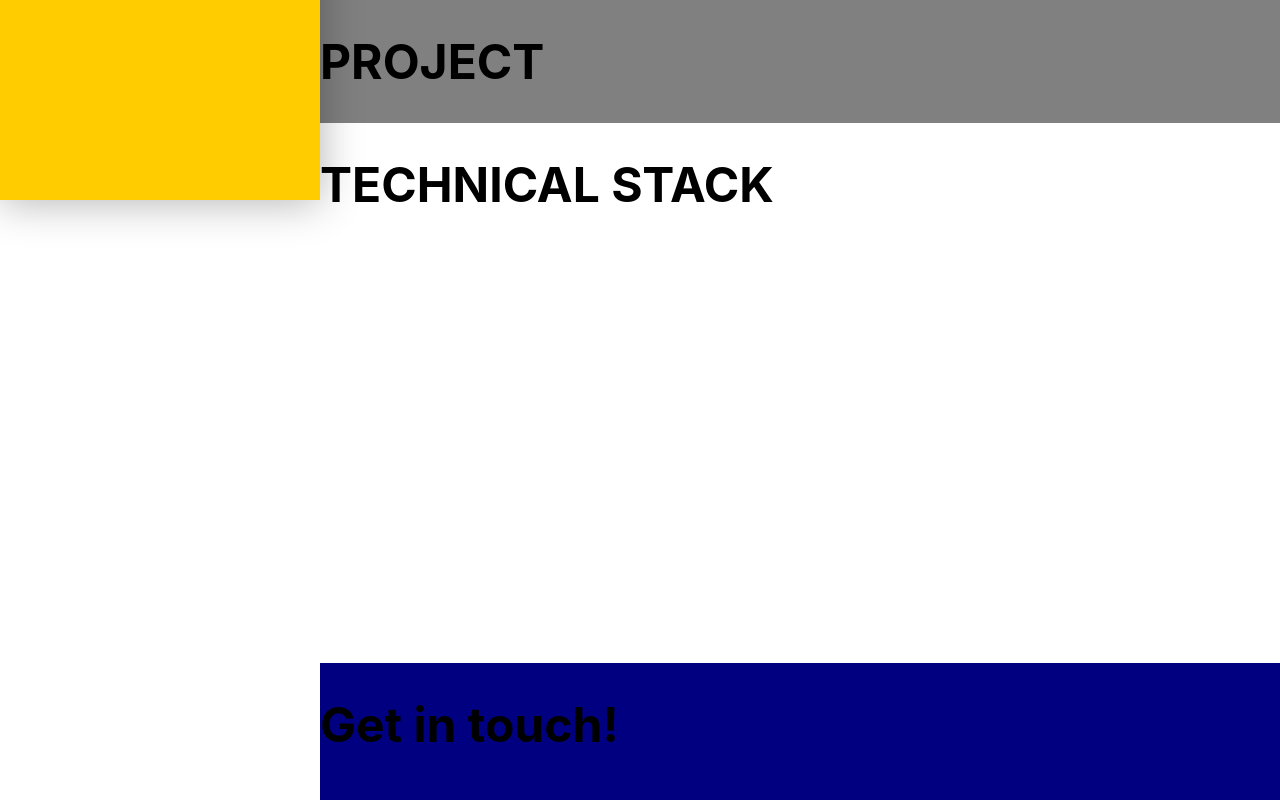
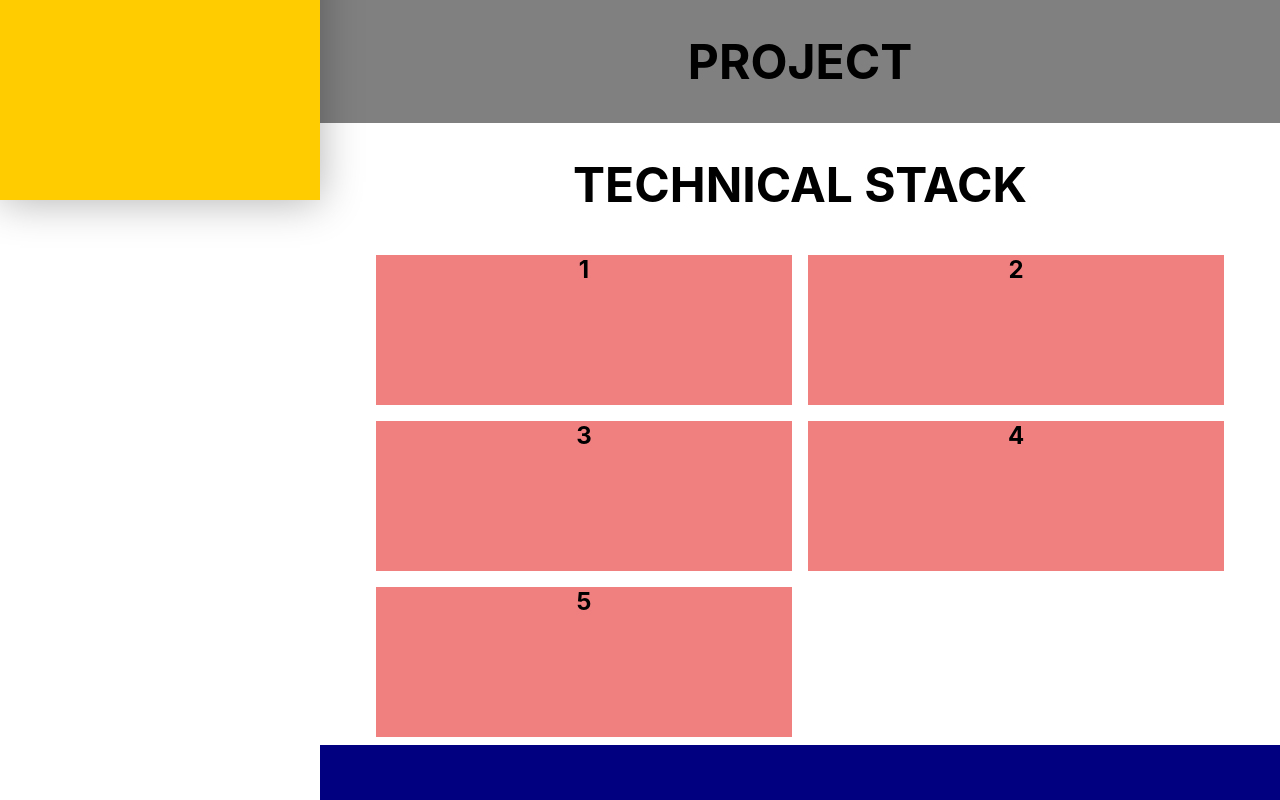
Before and after one commit to rudy-im/fullstack-portfolio, a React (Create React App) app: page / in a window 1280 px wide. Shown: the part 600-1400 px from the top of the page. Built offline with nearby package versions, Linux system fonts and the light colour scheme.

Commit message:
tech stack added

```diff
--- a/src/components/Banner.css
+++ b/src/components/Banner.css
@@ -20,6 +20,7 @@
 .banner.top.scrolled {
 	height: 10vh;
 	font-size: 1.5vh;
+	transition: all 0.3s ease;
 }
 
 .banner.side {
@@ -80,6 +81,12 @@
 .banner-title .position {
 	margin-top: 0.3em;
 	font-size: 0.5em;
+	height: 1.2em;
+}
+
+.banner.top.scrolled .position {
+	opacity: 0;
+	height: 0;
 }
 
 .banner button {
--- a/src/components/Main.css
+++ b/src/components/Main.css
@@ -26,7 +26,10 @@
 .section {
 	width: 100%;
 	margin: 0;
-	padding: 0;
+	display: flex;
+	flex-direction: column;
+	justify-content: center;
+	align-items: center;
 }
 
 .section.top {
@@ -42,3 +45,20 @@
 	aspect-ratio: 16 / 9;
 	background-color: navy;
 }
+
+.skill-container {
+	display: grid;
+	grid-template-columns: repeat(auto-fit, minmax(300px, 1fr));
+	overflow-y: auto;
+	box-sizing: border-box;
+	width: 90%;
+}
+
+.skill {
+	height: 150px;
+	background: lightcoral;
+	text-align: center;
+	font-weight: bold;
+	transition: all 0.3s ease;
+	margin: min(1vw, 1vh);
+}
--- a/src/components/Main.js
+++ b/src/components/Main.js
@@ -37,7 +37,16 @@ const Main = () => {
 		I'm actively looking for ways to use my skills to help others. I’d love to connect with you!
 	  </div>
 	  <div className="section"><h1>PROJECT</h1></div>
-	  <div className="section white"><h1>TECHNICAL STACK</h1></div>
+	  <div className="section white">
+	    <h1>TECHNICAL STACK</h1>
+		<div class="skill-container">
+		  <div class="skill">1</div>
+		  <div class="skill">2</div>
+		  <div class="skill">3</div>
+		  <div class="skill">4</div>
+		  <div class="skill">5</div>
+	    </div>
+	  </div>
 	  <div className="section dark"><h1>Get in touch!</h1></div>
     </div>
   );
```
